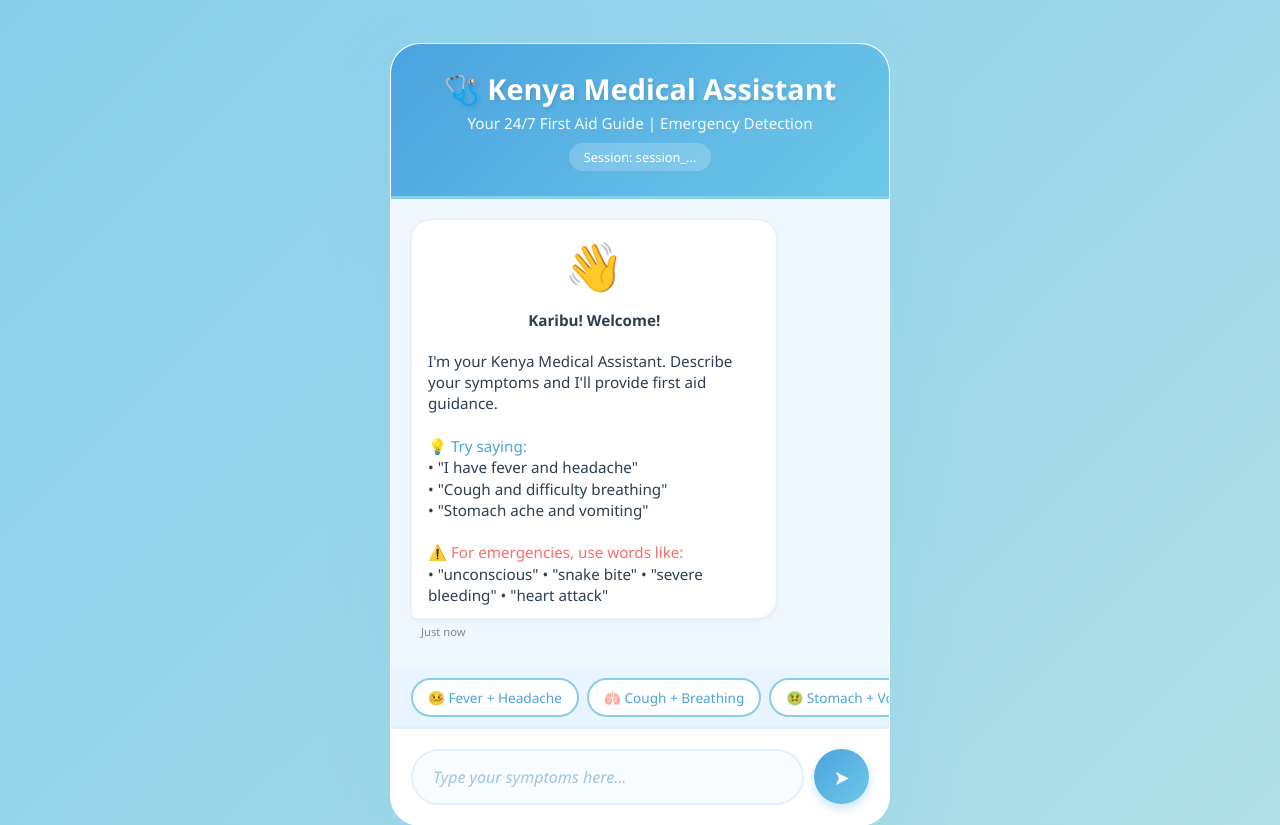
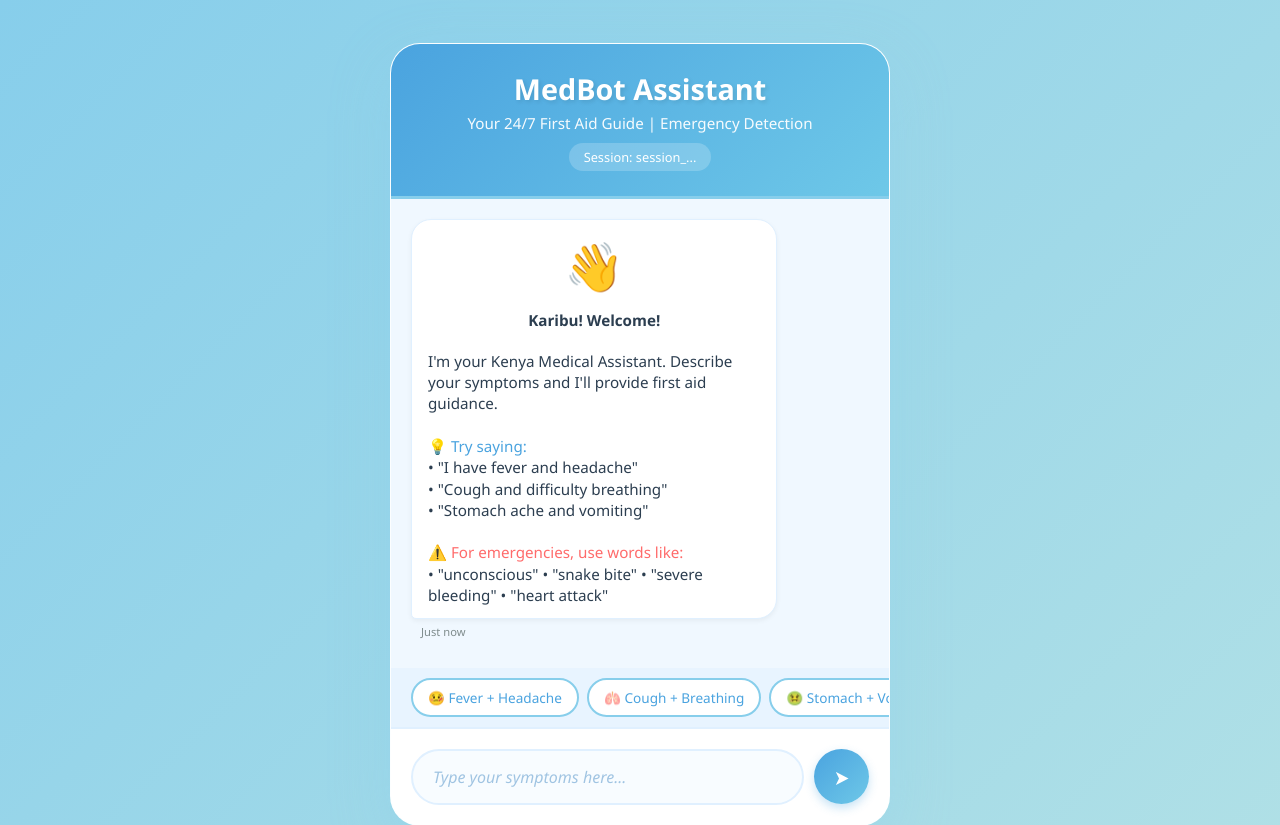
Before and after one commit to jackngure/RAG-medbot, a Django app: template chatbot/templates/chatbot/chat.html in a window 1280 px wide. Shown: the top 825 px of the page. Run offline with Django 4.2, Linux system fonts and the light colour scheme; the template is opened without the code that fills it, so the values that code supplies are empty; parts of the project's set-up code (start-up, migrations or seed data) failed here and were passed over.

Commit message:
Update chat.html

```diff
--- a/chatbot/templates/chatbot/chat.html
+++ b/chatbot/templates/chatbot/chat.html
@@ -441,7 +441,7 @@
 <body>
     <div class="chat-container">
         <div class="chat-header">
-            <h1>🩺 Kenya Medical Assistant</h1>
+            <h1> MedBot Assistant</h1>
             <p>Your 24/7 First Aid Guide | Emergency Detection</p>
             <div class="user-badge" id="user-badge">
                 Session: <span id="session-id-display">Loading...</span>
```
